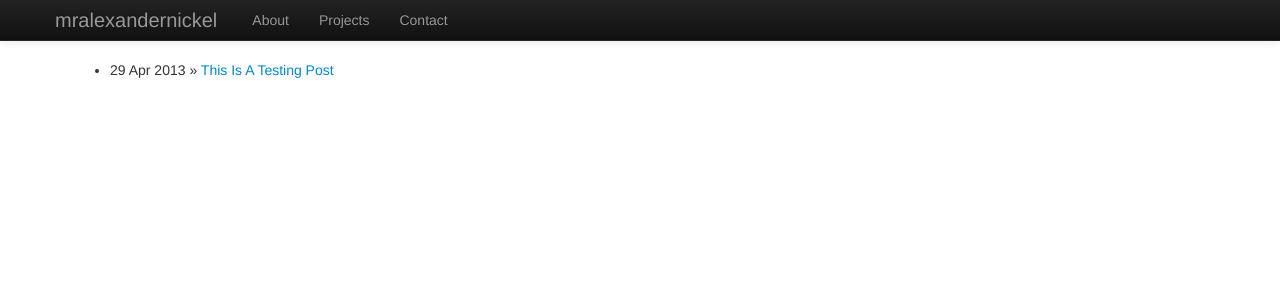
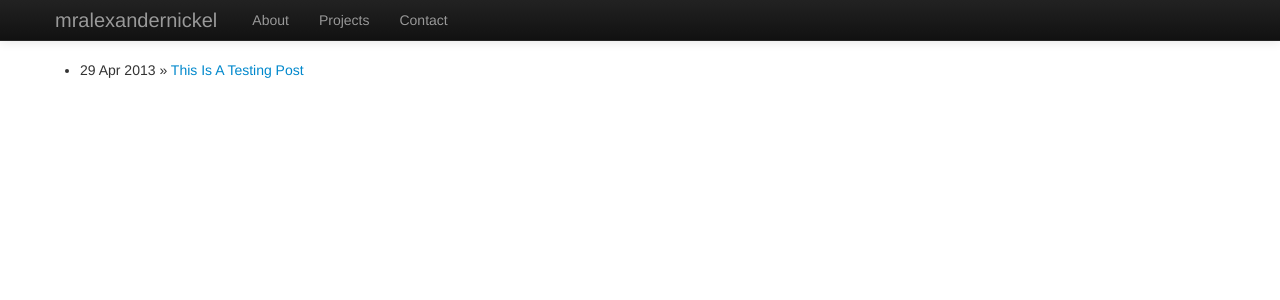
Before and after one commit to mralexandernickel/mralexandernickel.github.com, a Jekyll site: the page built from index.html, in a window 1280 px wide. Shown: the top 300 px of the page. Built offline with Jekyll 4.4.1, drawn with Linux system fonts in a browser that asks for light colours; nearby versions of some CDN libraries.

Commit message:
fixed a typo

```diff
--- a/index.html
+++ b/index.html
@@ -1,7 +1,7 @@
 ---
 layout: default
 ---
-<div class"row">
+<div class="row">
   <div class="span8">
     <ul class="posts">
       {% for post in site.posts %}
```
